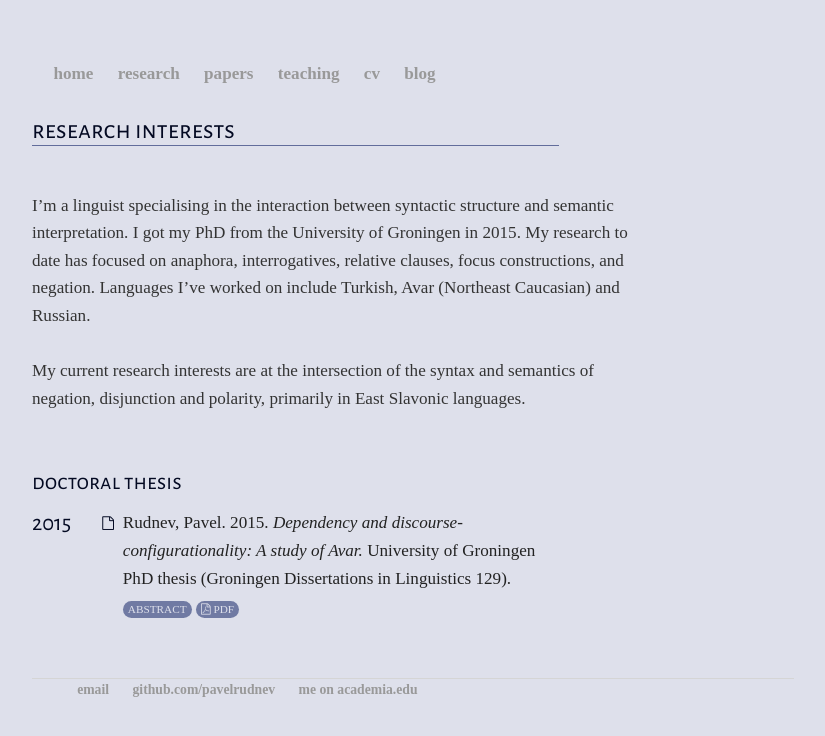
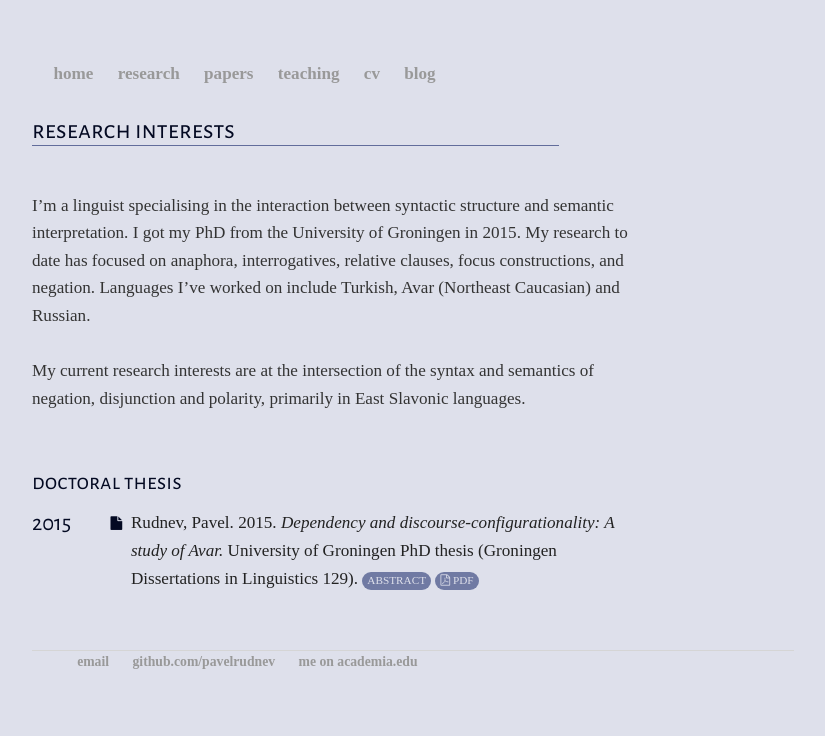
Before and after one commit to mishaknyazev/pavelrudnev.github.io, a Jekyll site: the page built from research/index.html, in a window 1280 px wide. Shown: the top 736 px of the page, without its empty margins (227-1052 px from the left). Built offline with Jekyll 4.4.1, drawn with Linux system fonts in a browser that asks for light colours; nearby versions of some CDN libraries; some web fonts are replaced.

Commit message:
Update Research page

```diff
--- a/research/index.html
+++ b/research/index.html
@@ -16,7 +16,7 @@ title: "Research | Pavel Rudnev"
     	</div>
 
 	<div class="units-row">
-<div class="unit-70">
+<div class="unit-80">
 
 			<h3> Doctoral thesis </h3>
 		<div class="units-row">
@@ -26,7 +26,7 @@ title: "Research | Pavel Rudnev"
 		<div class="unit-90">
 			<ul class="compact fa-ul">
 
-			  <li><i class="fa-li fa fa-file-o fa-fw" style="color:#030922;font-size:80%;padding-top:6px;"></i> Rudnev, Pavel. 2015. <em>Dependency and discourse-configurationality: A study of Avar.</em> University of Groningen PhD thesis (Groningen Dissertations in Linguistics 129).
+			  <li><i class="fa-li fa fa-file fa-fw" style="color:#030922;font-size:80%;padding-top:6px;"></i> Rudnev, Pavel. 2015. <em>Dependency and discourse-configurationality: A study of Avar.</em> University of Groningen PhD thesis (Groningen Dissertations in Linguistics 129).
 			    <a href="http://pavelrudnev.github.io/writing/disser/" class="badge badge-small">Abstract</a>
 <a href="http://pavelrudnev.github.io/pdf/rudnev-final.pdf" class="badge badge-small"><i class="fa fa-file-pdf-o"></i>&nbsp;pdf</a>
 
```
